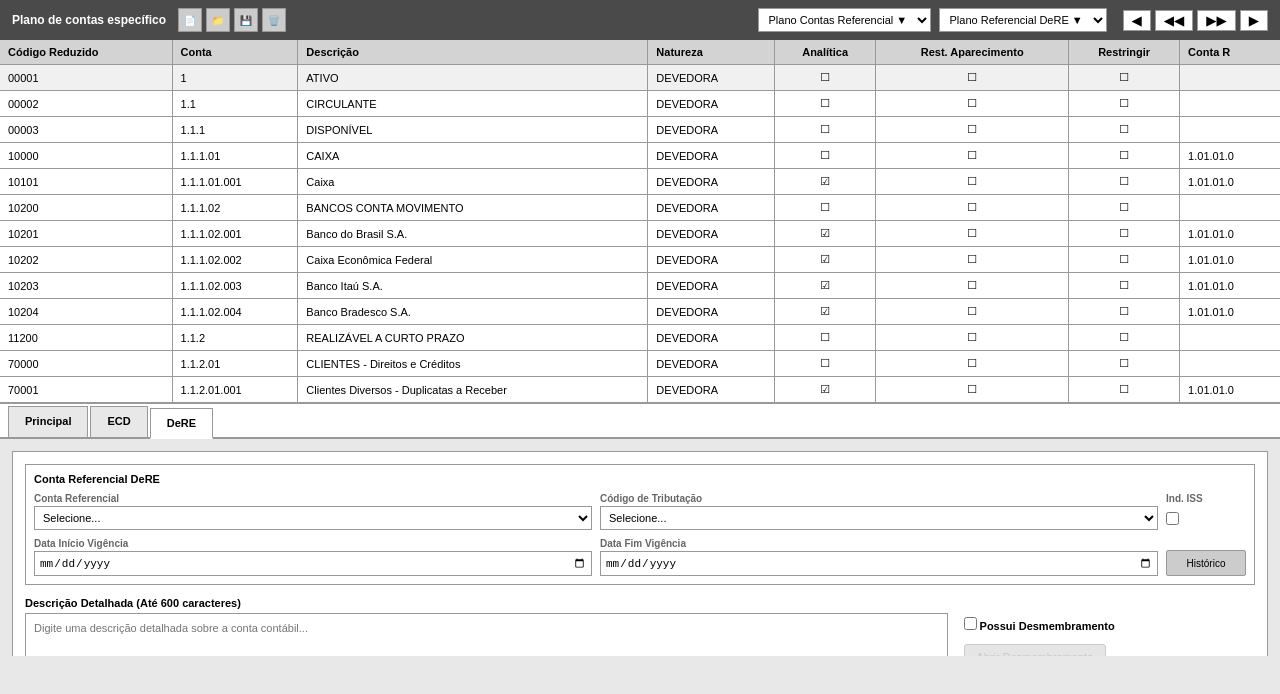
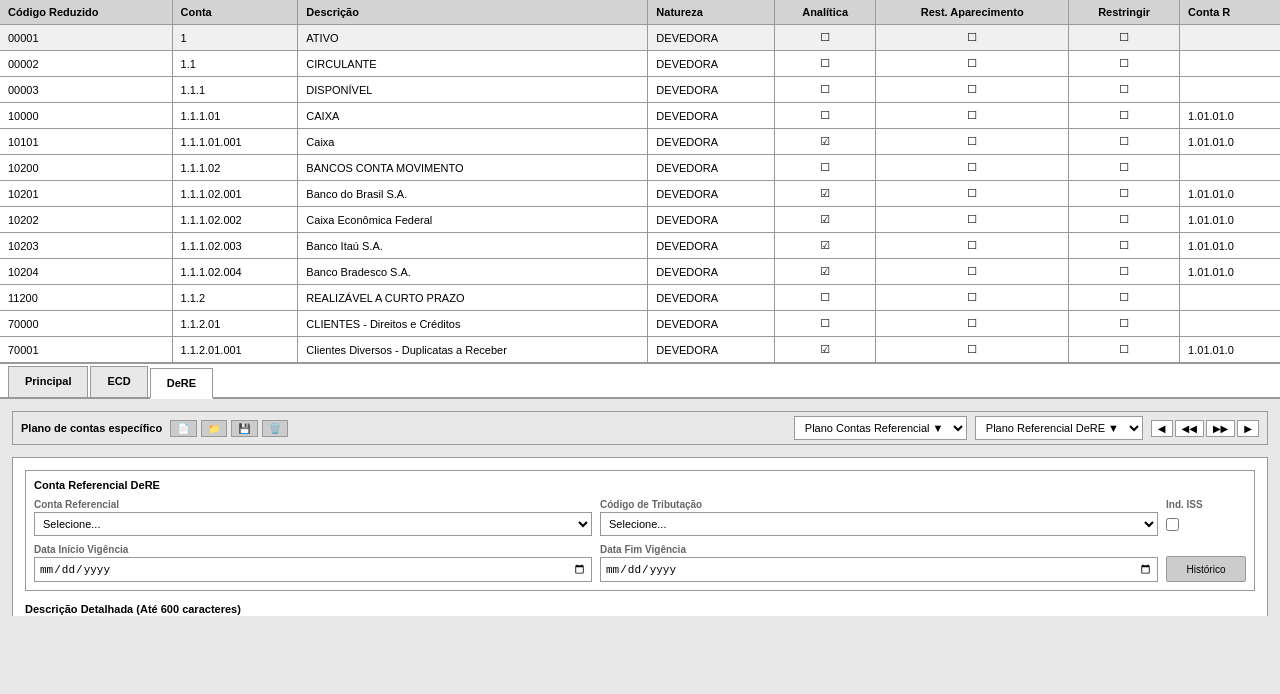
Before and after one commit to ricardopaivak/DeRE_cadastro_ccontabil, a plain HTML site: page index.html in a window 1280 px wide. Both pictures are taken after a click on the element "DeRE". Drawn offline with Linux system fonts and the light colour scheme.

Commit message:
Update index.html

```diff
--- a/index.html
+++ b/index.html
@@ -385,37 +385,6 @@
     </style>
 </head>
 <body>
-    <!-- HEADER -->
-    <div class="header">
-        <div class="header-left">
-            <span>Plano de contas específico</span>
-            <div class="header-buttons">
-                <button title="Novo">📄</button>
-                <button title="Abrir">📁</button>
-                <button title="Salvar">💾</button>
-                <button title="Deletar">🗑️</button>
-            </div>
-        </div>
-        <div class="header-right">
-            <div style="display: flex; align-items: center; gap: 8px;">
-                <select class="dropdown-select">
-                    <option hidden>Plano Contas Referencial ▼</option>
-                </select>
-                <select class="dropdown-select" onchange="handlePlanoDeRE(this)">
-                    <option hidden>Plano Referencial DeRE ▼</option>
-                    <option>Associar</option>
-                    <option>Copiar de Outra Empresa</option>
-                </select>
-            </div>
-            <div style="display: flex; gap: 4px; margin-left: 8px;">
-                <button style="background-color: #FFFFFF; border: 1px solid #999999; padding: 2px 8px; cursor: pointer;">◀</button>
-                <button style="background-color: #FFFFFF; border: 1px solid #999999; padding: 2px 8px; cursor: pointer;">◀◀</button>
-                <button style="background-color: #FFFFFF; border: 1px solid #999999; padding: 2px 8px; cursor: pointer;">▶▶</button>
-                <button style="background-color: #FFFFFF; border: 1px solid #999999; padding: 2px 8px; cursor: pointer;">▶</button>
-            </div>
-        </div>
-    </div>
-
     <!-- SEÇÃO FIXA: INFORMAÇÕES DO PLANO DE CONTAS -->
     <div style="background-color: #FFFFFF; border-bottom: 1px solid #999999; padding: 0; font-size: 11px; max-height: calc(75vh - 100px); overflow-y: auto;">
         <table style="width: 100%; border-collapse: collapse;">
@@ -674,6 +643,35 @@
 
     <!-- TAB: DeRE -->
     <div id="dere" class="content">
+        <!-- SEÇÃO: Plano de Contas Específico (Elemento Único) -->
+        <div style="background-color: #E8E8E8; padding: 4px 8px; border: 1px solid #999999; margin-bottom: 12px; display: flex; justify-content: space-between; align-items: center;">
+            <div style="display: flex; align-items: center; gap: 8px;">
+                <span style="font-size: 11px; font-weight: bold;">Plano de contas específico</span>
+                <div style="display: flex; gap: 4px;">
+                    <button style="background-color: #CCCCCC; border: 1px solid #999999; padding: 2px 6px; font-size: 10px; cursor: pointer;">📄</button>
+                    <button style="background-color: #CCCCCC; border: 1px solid #999999; padding: 2px 6px; font-size: 10px; cursor: pointer;">📁</button>
+                    <button style="background-color: #CCCCCC; border: 1px solid #999999; padding: 2px 6px; font-size: 10px; cursor: pointer;">💾</button>
+                    <button style="background-color: #CCCCCC; border: 1px solid #999999; padding: 2px 6px; font-size: 10px; cursor: pointer;">🗑️</button>
+                </div>
+            </div>
+            <div style="display: flex; align-items: center; gap: 8px;">
+                <select class="dropdown-select" style="font-size: 11px; padding: 4px 6px;">
+                    <option hidden>Plano Contas Referencial ▼</option>
+                </select>
+                <select class="dropdown-select" style="font-size: 11px; padding: 4px 6px;" onchange="handlePlanoDeRE(this)">
+                    <option hidden>Plano Referencial DeRE ▼</option>
+                    <option>Associar</option>
+                    <option>Copiar de Outra Empresa</option>
+                </select>
+                <div style="display: flex; gap: 2px;">
+                    <button style="background-color: #FFFFFF; border: 1px solid #999999; padding: 2px 6px; font-size: 10px; cursor: pointer;">◀</button>
+                    <button style="background-color: #FFFFFF; border: 1px solid #999999; padding: 2px 6px; font-size: 10px; cursor: pointer;">◀◀</button>
+                    <button style="background-color: #FFFFFF; border: 1px solid #999999; padding: 2px 6px; font-size: 10px; cursor: pointer;">▶▶</button>
+                    <button style="background-color: #FFFFFF; border: 1px solid #999999; padding: 2px 6px; font-size: 10px; cursor: pointer;">▶</button>
+                </div>
+            </div>
+        </div>
+
         <div class="form-section">
 
             <!-- Seção: Informações de Conta Referencial (Formulário Compacto) -->
```
